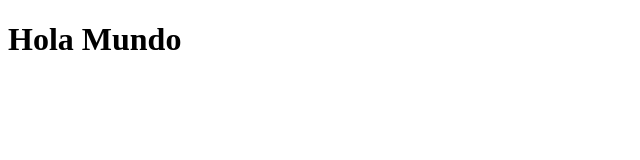
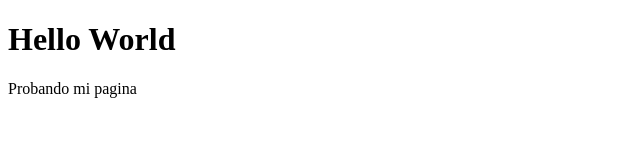
Before and after one commit to Axelchacon1409/Curso_web, a plain HTML site: page index.html in a window 1280 px wide. Shown: the whole page, without its empty margins (0-640 px from the left). Drawn offline with Linux system fonts and the light colour scheme.

Commit message:
Escribiendo Parrafo

```diff
--- a/index.html
+++ b/index.html
@@ -7,6 +7,7 @@
     <title>Sitio Axel</title>
 </head>
 <body>
-    <h1>Hola Mundo</h1>
+    <h1>Hello World</h1>
+    <p>Probando mi pagina</p>
 </body>
 </html>
```
Also changed, not shown: main.js (added), 1 other file.
